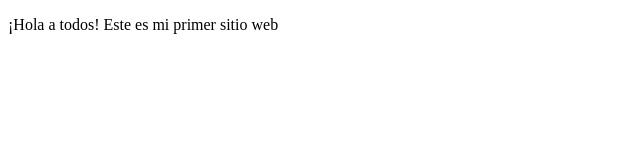
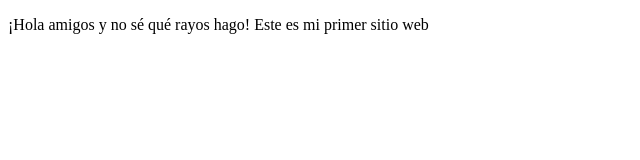
Before and after one commit to gutyamezcua/ProjectDemoCursoPrework, a plain HTML site: page index.html in a window 1280 px wide. Shown: the whole page, without its empty margins (0-640 px from the left). Drawn offline with Linux system fonts and the light colour scheme.

Commit message:
cambios al saludo

```diff
--- a/index.html
+++ b/index.html
@@ -7,6 +7,6 @@
     <title>Hola Mundo</title>
 </head>
 <body>
-    <p>¡Hola a todos! Este es mi primer sitio web</p>
+    <p>¡Hola amigos y no sé qué rayos hago! Este es mi primer sitio web</p>
 </body>
 </html>
```
